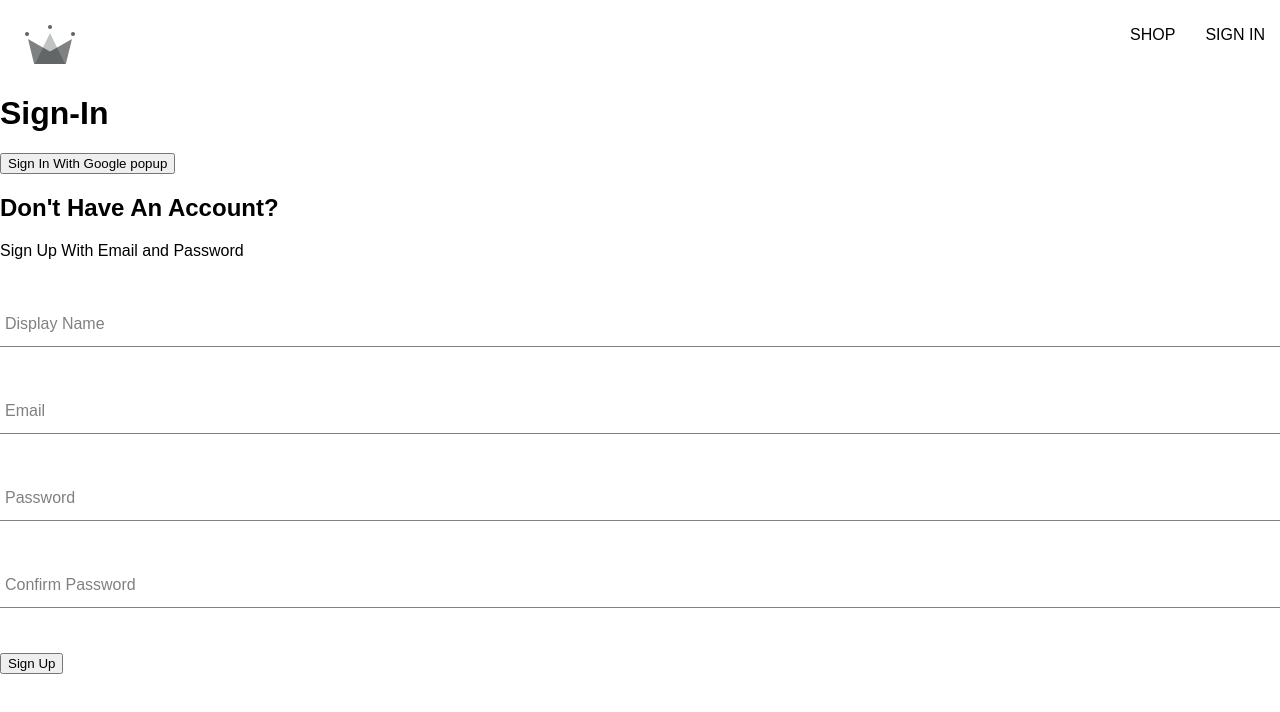
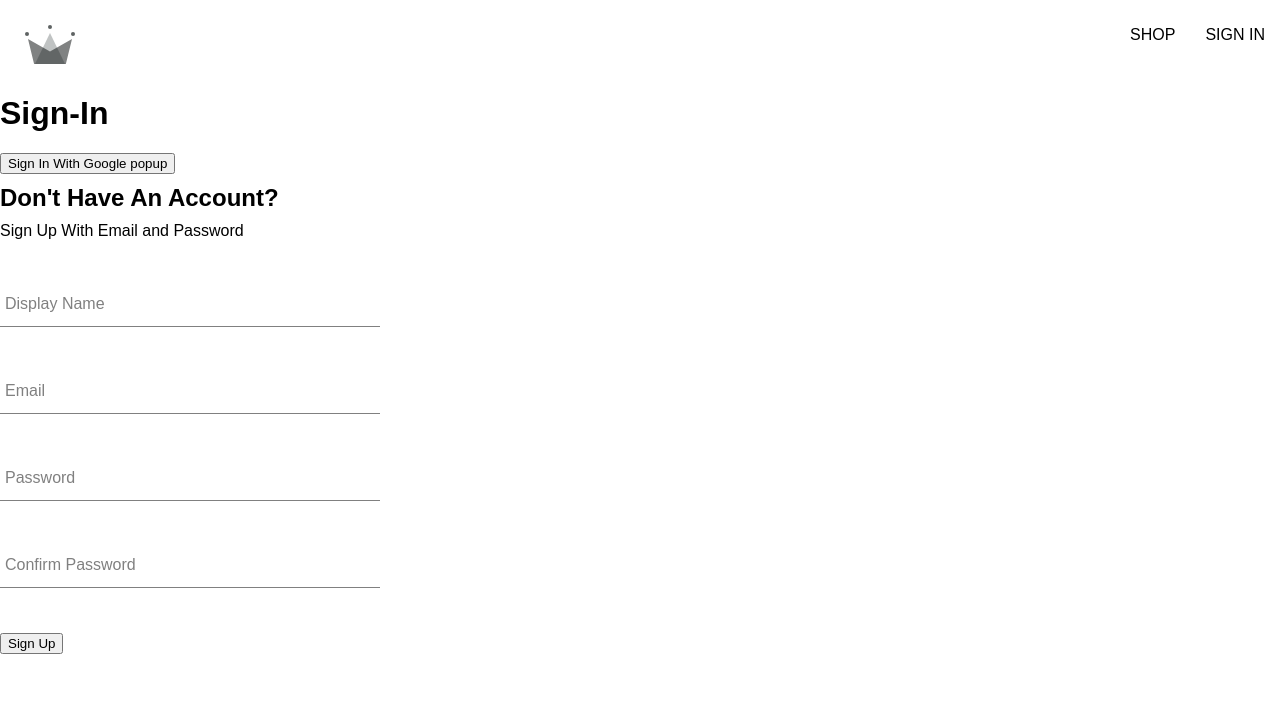
Before and after one commit to akrama23/e-comm-clothing, a React (Create React App) app in the folder elite-clothing/: page /sign-in in a window 1280 px wide. Shown: the top 712 px of the page. Built offline with nearby package versions, Linux system fonts and the light colour scheme; a web font is replaced by a local one.

Commit message:
basic styles added to signup

```diff
--- a/elite-clothing/src/components/sign-up-form/sign-up-form.component.jsx
+++ b/elite-clothing/src/components/sign-up-form/sign-up-form.component.jsx
@@ -1,3 +1,5 @@
+import './sign-up-form.styles.scss'
+
 import { useState } from "react";
 
 import FormInput from "../form-input/form-input.component";
--- a/elite-clothing/src/components/sign-up-form/sign-up-form.styles.scss
+++ b/elite-clothing/src/components/sign-up-form/sign-up-form.styles.scss
@@ -0,0 +1,10 @@
+.sign-up-container{
+    display: flex;
+    flex-direction: column;
+    width: 380px;
+
+
+    h2{
+        margin: 10px 0;
+    }
+}
```
